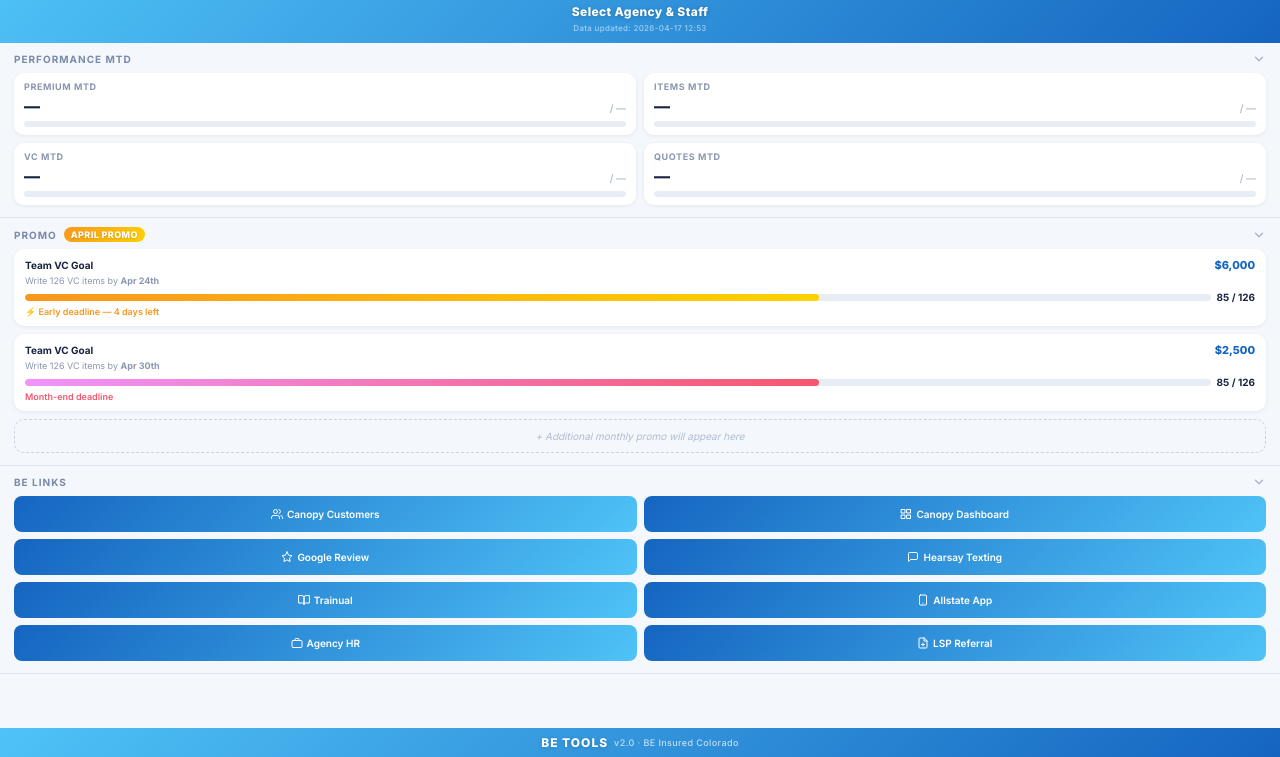
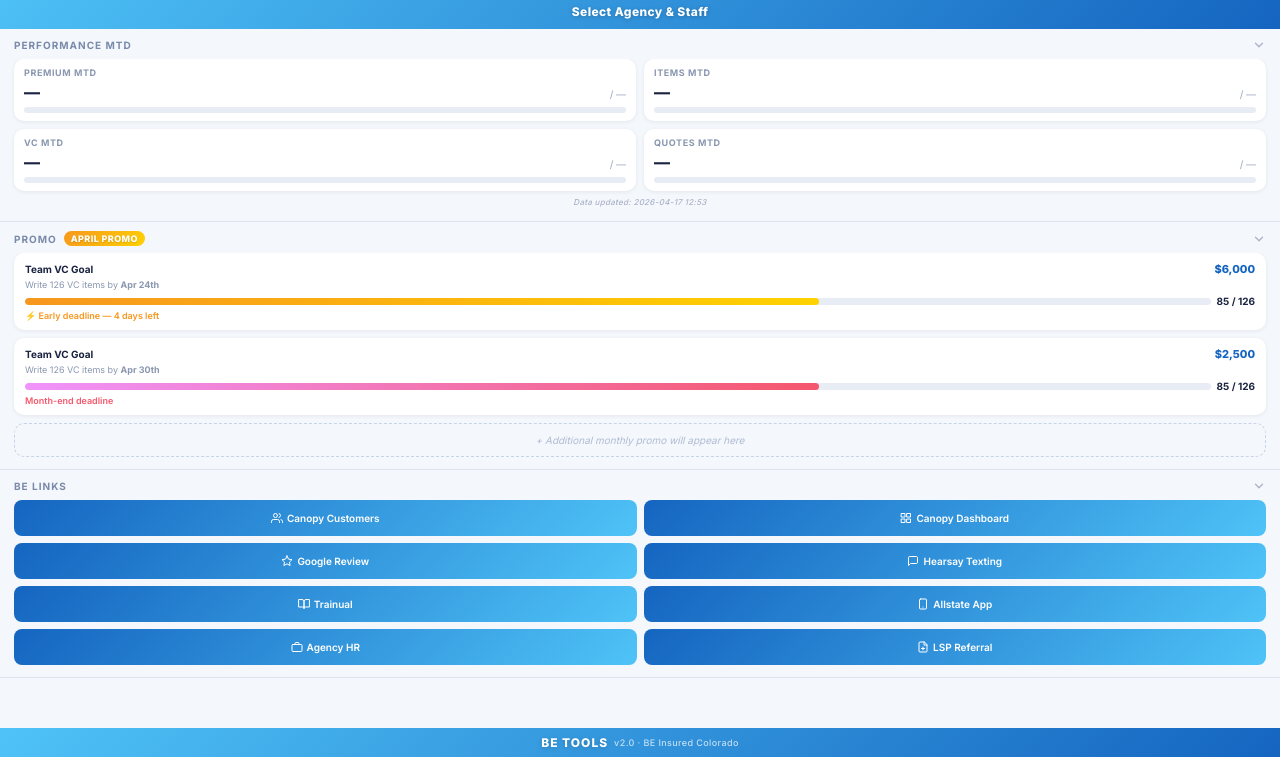
Before and after one commit to BEInsuredCO/be-tools, a plain HTML site: page index.html in a window 1280 px wide. Shown: the part 43-800 px from the top of the page. Drawn offline with Linux system fonts and the light colour scheme.

Commit message:
Move data-updated timestamp to below stat cards

```diff
--- a/index.html
+++ b/index.html
@@ -114,12 +114,13 @@
 
   .data-updated {
     font-size: 8px;
-    color: rgba(255,255,255,0.55);
+    color: #aab2c8;
     text-align: center;
     font-weight: 500;
     letter-spacing: 0.3px;
-    margin-top: -4px;
+    margin-top: 6px;
     padding-bottom: 2px;
+    font-style: italic;
   }
 
   /* ─── MODALS ──────────────────────────────────────────── */
@@ -402,7 +403,6 @@
       </div>
     </div>
     <div class="agent-name" id="agent-name-display">Select Agency &amp; Staff</div>
-    <div class="data-updated" id="data-updated-label"></div>
   </div>
 
   <!-- ═══ PERFORMANCE MTD ═══ -->
@@ -446,6 +446,7 @@
           <div class="bar-track"><div class="bar-fill purple" id="bar-quotes" style="width:0%"></div></div>
         </div>
       </div>
+      <div class="data-updated" id="data-updated-label"></div>
     </div>
   </div>
 
```
